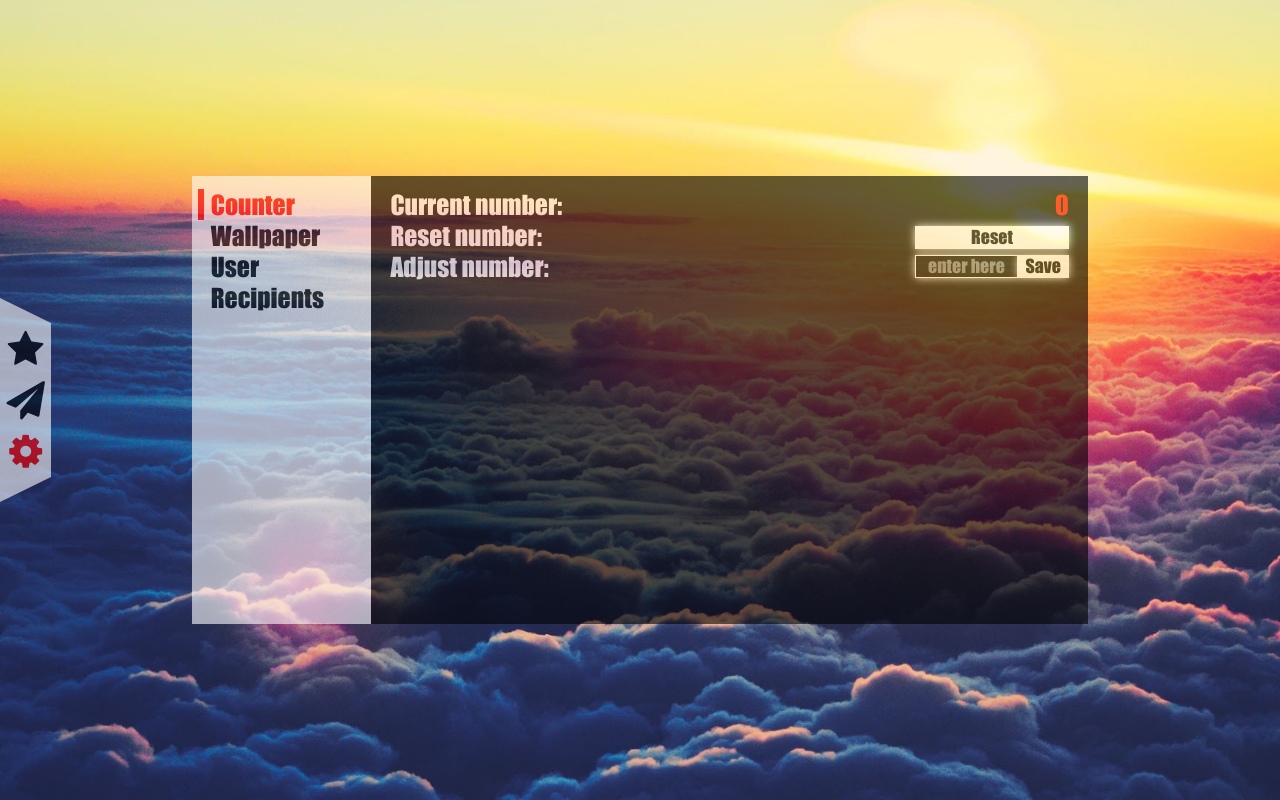
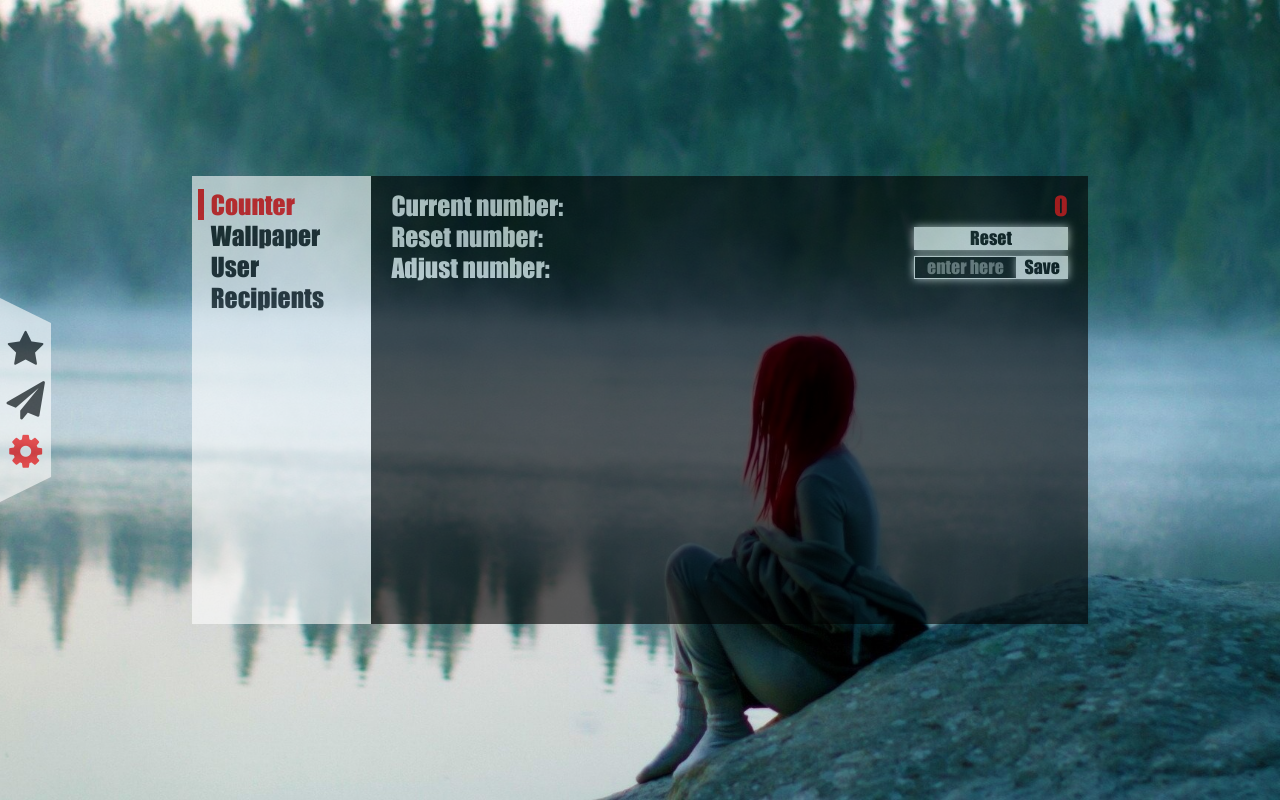
Before and after one commit to vrubliuk/statistics, a Vue app: page / in a window 1280 px wide. Built offline with nearby package versions, Linux system fonts and the light colour scheme.

Commit message:
Fix the wallpaper prefs component styles

```diff
--- a/src/App.vue
+++ b/src/App.vue
@@ -94,5 +94,6 @@ body {
   background-repeat: no-repeat;
   background-size: cover;
   overflow: hidden;
+  transition: background 0.5s linear;
 }
 </style>
--- a/src/components/Preferences.vue
+++ b/src/components/Preferences.vue
@@ -69,7 +69,7 @@ export default {
 }
 
 .Preferences__nav {
-  width: 20%;
+  width: 14vw;
   vertical-align: top;
   padding: 1vw 0.5vw;
   background: white;
@@ -117,9 +117,9 @@ export default {
 }
 
 .Preferences__content {
-
+  width: 56vw;
   vertical-align: top;
-  padding: 1vw 0.5vw;
+  /* padding: 1vw 0.5vw; */
   position: relative;
   /* box-shadow: 0 0 8px 0 black; */
 }
--- a/src/components/Preferences__Counter.vue
+++ b/src/components/Preferences__Counter.vue
@@ -1,5 +1,5 @@
 <template>
-  <div >
+  <div class="container" >
      <table >
 
           <tr>
@@ -83,6 +83,11 @@ export default {
 </script>
 
 <style lang="scss" scoped>
+.container {
+  padding: 1vw 0.5vw;
+}
+
+
 table {
   width: 100%;
   // height: 100%;
--- a/src/components/Preferences__Wallpaper.vue
+++ b/src/components/Preferences__Wallpaper.vue
@@ -1,6 +1,6 @@
 <template>
-  <div >
-     <table >
+  <div class="container" >
+     <!-- <table >
           <tr>
             <td >Previous image:</td>
             <td ><button class="Preferences__button" @click="changeWallpaperPrevious" ><i class="fa fa-arrow-left" aria-hidden="true"></i></button></td>
@@ -13,32 +13,104 @@
             <td>Random image:</td>
             <td ><button class="Preferences__button" @click="changeWallpaperRandom" ><i class="fa fa-random" aria-hidden="true"></i></button></td>
           </tr>
-    </table>
+    </table> -->
+
+  <div class="imagesContainer">
+
+
+
+    <div
+      class="image"
+      :class="{'imageContainer-current': currentWallpaperNumber == number }"
+      v-for="(wallpaper, number) in wallpapers"
+      :key="wallpaper"
+      :style="{ 'background-image': `url(${wallpaper})` }"
+      @click="setWallpaper(number)"
+      >
+    </div>
+
+  </div>
   </div>
 </template>
 
 
 <script>
+import { wallpapers } from "../wallpapers";
 import { mapGetters } from "vuex";
 import { mapMutations } from "vuex";
 
 export default {
+  data() {
+    return {
+      wallpapers
+    };
+  },
+  computed: {
+    ...mapGetters(["currentWallpaperNumber"])
+  },
   methods: {
-    ...mapMutations([
-      "changeWallpaperPrevious",
-      "changeWallpaperNext",
-      "changeWallpaperRandom"
-    ])
+    ...mapMutations(["setWallpaper"])
   }
 };
 </script>
 
 <style lang="scss" scoped>
+
+
+
+.container {
+  // position: absolute;
+  // width: 56vw;
+  // height: 35vw;
+  // border: 1px solid red;
+
+  height: 100%;
+  width: 100%;
+  padding: 1vw 1vw;
+  font-size: 0;
+}
+.imagesContainer {
+  position: absolute;
+  top: 0;
+  bottom: 0;
+  left: 0;
+  right: 0;
+  margin: auto;
+  height: 33vw;
+  width: 54vw;
+}
+.image {
+  display: inline-block;
+  // height: 18%;
+  // width: 21%;
+  // margin: 2%;
+   height: 6.25vw;
+   width: 11.5vw;
+  margin: 1vw;
+
+  box-shadow: 0 0 8px white;
+  cursor: pointer;
+  background-position: center;
+  background-repeat: no-repeat;
+  background-size: cover;
+
+  &:hover {
+    box-shadow: 0 0 16px white;
+  }
+}
+
+.imageContainer-current {
+  box-shadow: 0 0 8px red;
+  &:hover {
+    box-shadow: 0 0 16px red;
+  }
+}
+
 table {
   width: 100%;
   // height: 100%;
   border-collapse: collapse;
-  // border: 1px solid blue;
+  border: 1px solid blue;
 }
 td {
   // border: 1px solid red;
--- a/src/store/modules/wallpaper.js
+++ b/src/store/modules/wallpaper.js
@@ -1,6 +1,6 @@
 const state = {
-  wallpaperQuantity: 15,
-  wallpaperNumber: 12
+  wallpaperQuantity: 16,
+  wallpaperNumber: 8
 }
 
 const getters = {
@@ -10,23 +10,27 @@ const getters = {
 }
 
 const mutations = {
-  changeWallpaperPrevious: state => {
-    if(state.wallpaperNumber === 1) {
-      state.wallpaperNumber = state.wallpaperQuantity
-    } else {
-      state.wallpaperNumber--
-    }
+
+  setWallpaper: (state, payload)  => {
+    state.wallpaperNumber = payload
   },
-  changeWallpaperNext: state => {
-    if(state.wallpaperNumber === state.wallpaperQuantity) {
-      state.wallpaperNumber = 1
-    } else {
-      state.wallpaperNumber++
-    }
-  },
-  changeWallpaperRandom: state => {
-    state.wallpaperNumber = Math.floor((Math.random() * state.wallpaperQuantity) + 1);
-  },
+  // changeWallpaperPrevious: state => {
+  //   if(state.wallpaperNumber === 1) {
+  //     state.wallpaperNumber = state.wallpaperQuantity
+  //   } else {
+  //     state.wallpaperNumber--
+  //   }
+  // },
+  // changeWallpaperNext: state => {
+  //   if(state.wallpaperNumber === state.wallpaperQuantity) {
+  //     state.wallpaperNumber = 1
+  //   } else {
+  //     state.wallpaperNumber++
+  //   }
+  // },
+  // changeWallpaperRandom: state => {
+  //   state.wallpaperNumber = Math.floor((Math.random() * state.wallpaperQuantity) + 1);
+  // },
 }
 
 export default {
--- a/src/wallpapers.js
+++ b/src/wallpapers.js
@@ -13,6 +13,7 @@ import img12 from './assets/wallpapers/12.jpg'
 import img13 from './assets/wallpapers/13.jpg'
 import img14 from './assets/wallpapers/14.jpg'
 import img15 from './assets/wallpapers/15.jpg'
+import img16 from './assets/wallpapers/16.jpg'
 
 export const wallpapers = {
     1: img1,
@@ -29,5 +30,6 @@ export const wallpapers = {
     12: img12,
     13: img13,
     14: img14,
-    15: img15
+    15: img15,
+    16: img16
 }
```
Also changed, not shown: readme.txt.
